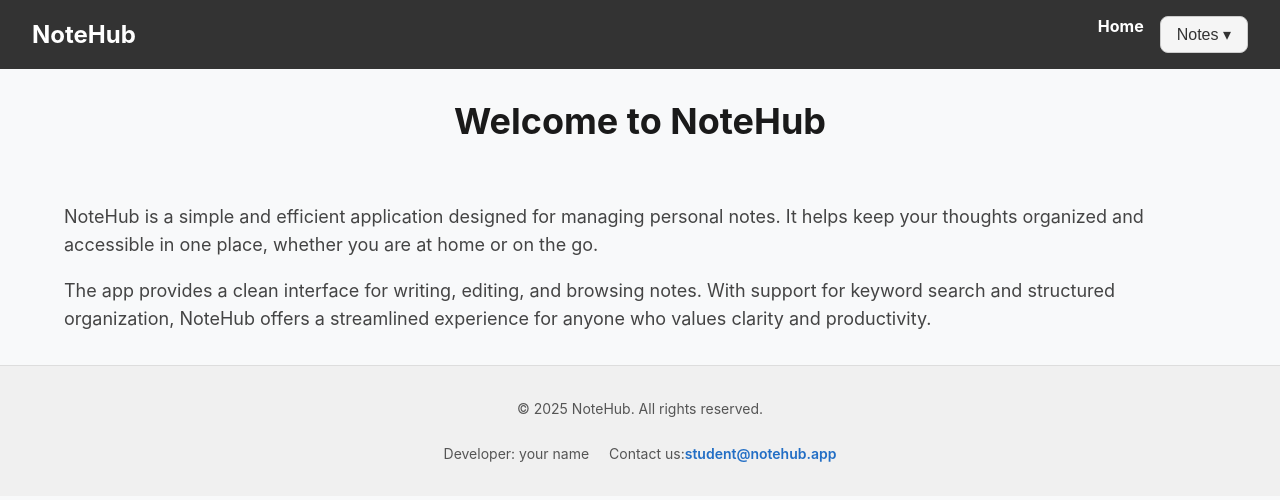
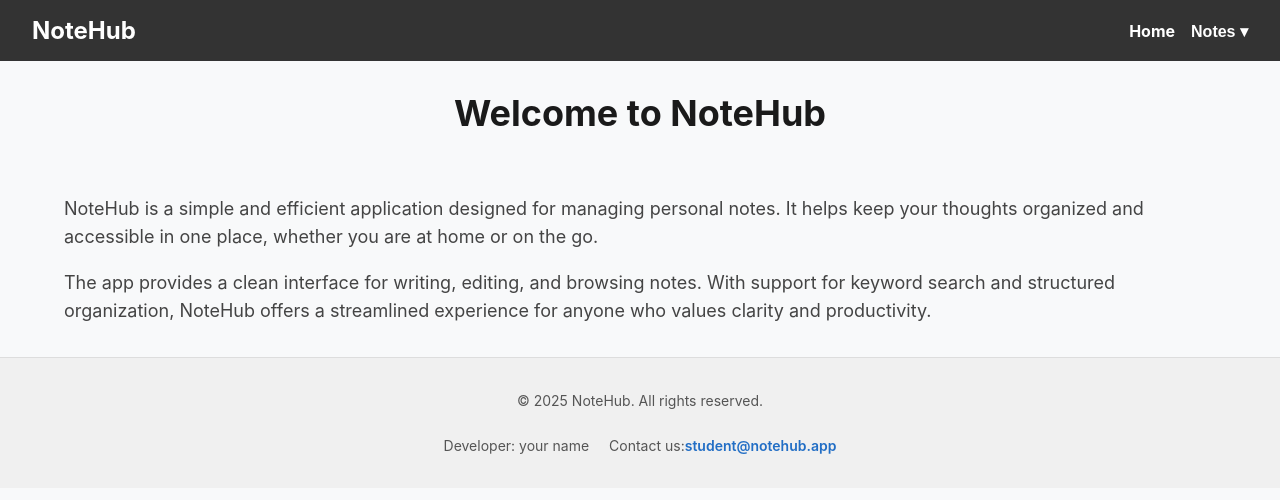
Before and after one commit to Yurii131178/07-routing-nextjs, a Next.js app: page / in a window 1280 px wide. Shown: the top 500 px of the page. Built offline with nearby package versions, Linux system fonts and the light colour scheme.

Commit message:
adjust menu button style

```diff
--- a/components/TagsMenu/TagsMenu.module.css
+++ b/components/TagsMenu/TagsMenu.module.css
@@ -4,35 +4,36 @@
 }
 
 .menuButton {
-  background-color: #f5f5f5;
-  color: #333;
-  border: 1px solid #ccc;
-  padding: 8px 16px;
-  font-size: 16px;
-  border-radius: 8px;
+  color: rgb(255, 255, 255);
+
+  background-color: transparent;
+  padding: 0;
+  box-shadow: none;
+  border: none;
   cursor: pointer;
-  transition:
-    background-color 0.3s ease,
-    box-shadow 0.2s ease;
+
+  font-size: 1rem;
+  font-weight: bold;
+  transition: color 0.3s ease;
 }
 
 .menuButton:hover {
-  background-color: #eaeaea;
-  box-shadow: 0 2px 4px rgba(0, 0, 0, 0.1);
+  color: #ddd;
 }
 
 .menuList {
   position: absolute;
   top: calc(100% + 6px);
-  left: 0;
+  right: 0;
+
   background-color: #333;
   border: 1px solid #ddd;
   border-radius: 8px;
-  box-shadow: 0 4px 12px rgba(0, 0, 0, 0.1);
+  box-shadow: 0 4px 12px rgba(0, 0, 0, 0.3);
   padding: 6px 0;
   margin: 0;
   list-style: none;
-  min-width: 180px;
+  min-width: 60px;
   z-index: 1000;
 }
 
@@ -50,6 +51,6 @@
 }
 
 .menuLink:hover {
-  background-color: #f0f0f0;
+  background-color: transparent;
   color: #333;
 }
```
